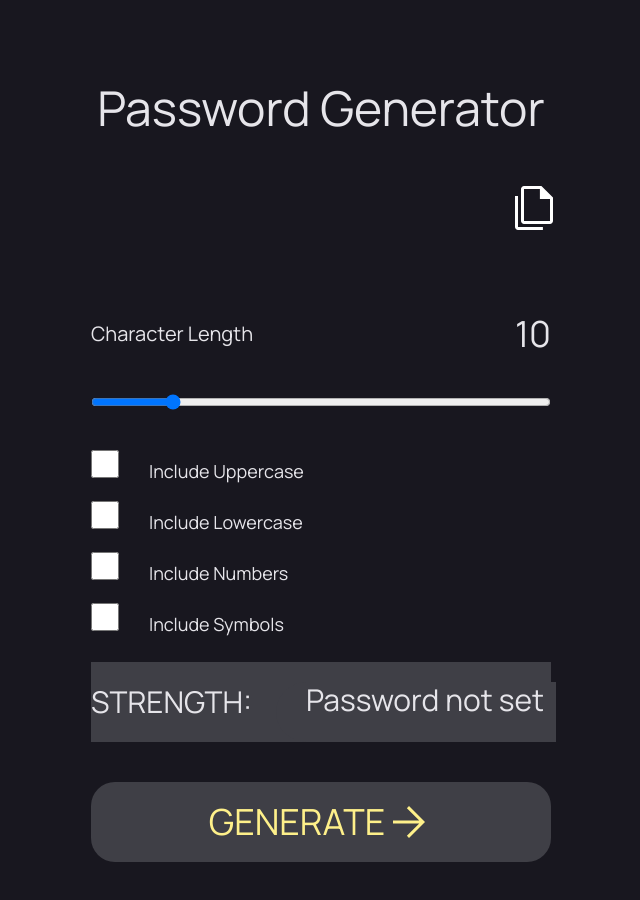
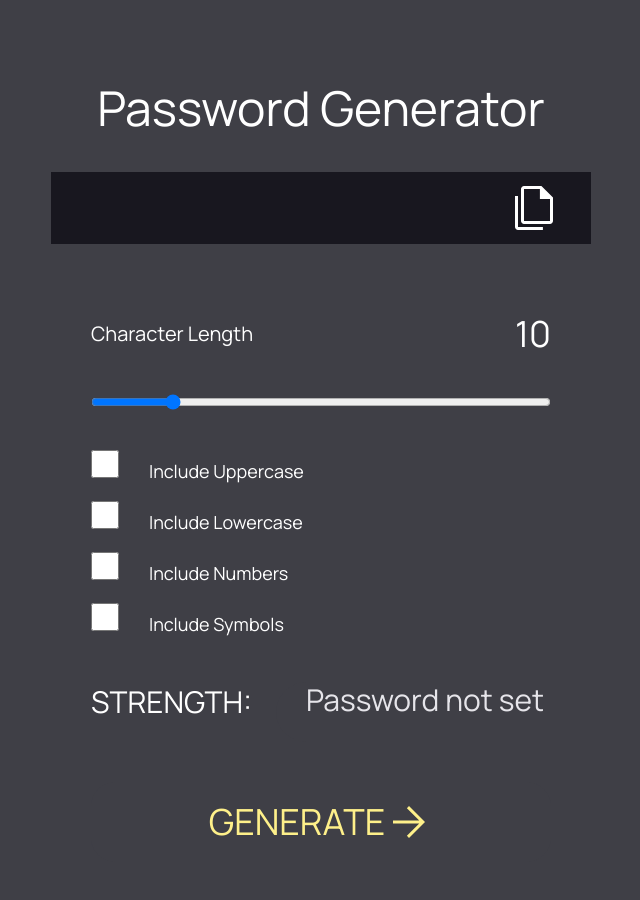
Before and after one commit to lorenzof97/password-generator, a Next.js app: page / in a window 1280 px wide. Shown: the whole page, without its empty margins (319-959 px from the left). Built offline with nearby package versions, Linux system fonts and the light colour scheme.

Commit message:
swapped background color

```diff
--- a/styles/globals.css
+++ b/styles/globals.css
@@ -4,7 +4,7 @@
 
  @layer base {
   body {
-    @apply bg-[#18171F] flex flex-col w-screen h-screen m-auto items-center text-[#E6E5EA] font-manrope;
+    @apply bg-zinc-700 flex flex-col w-screen h-screen m-auto items-center text-white font-manrope;
   }
   label {
     @apply pl-[30px]
```
